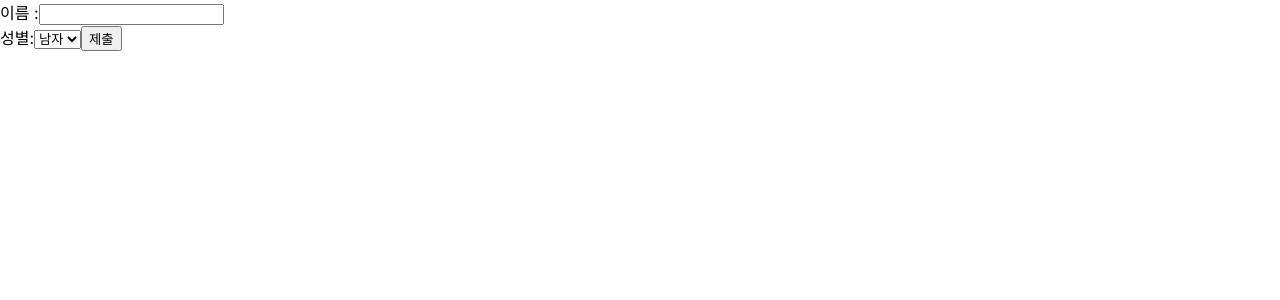
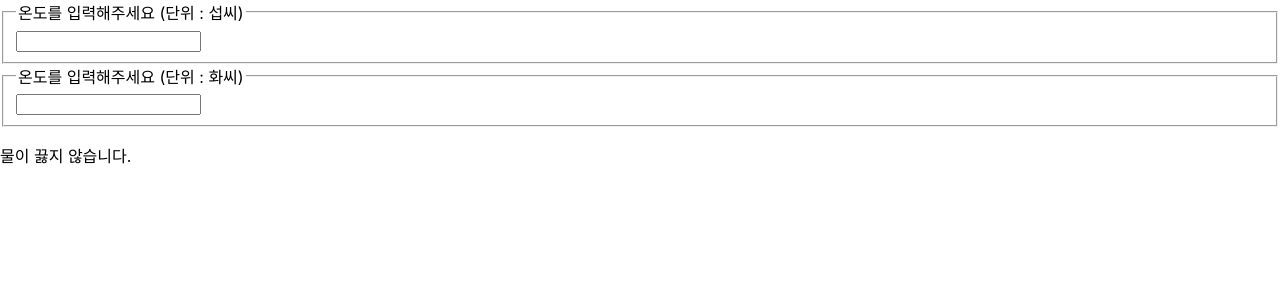
Before and after one commit to KimSuMin123/react-practice, a React (Create React App) app: page / in a window 1280 px wide. Shown: the top 300 px of the page. Built offline with nearby package versions, Linux system fonts and the light colour scheme.

Commit message:
chapter_12 실습 업로드

```diff
--- /dev/null
+++ b/src/chapter_12/Calculator.jsx
@@ -0,0 +1,66 @@
+import React, { useState } from "react";
+import TemperatureInput from "./TemperatureInput";
+
+function BoilingVerdict (props) {
+    if (props.celsius >= 100) {
+        return <p>물이 끓습니다.</p>;
+    }
+    return <p>물이 끓지 않습니다.</p>;
+}
+
+function toCelsius (fahrenheit) {
+    return ((fahrenheit - 32) * 5) / 9;
+}
+
+function toFahrenheit (celsius) {
+    return (celsius * 9) / 5 + 32;
+}
+
+function tryConvert (temperature, convert) {
+    const input = parseFloat (temperature);
+    if (Number.isNaN(input)) {
+        return "";
+    }
+    const output = convert(input);
+    const rounded = Math.round(output * 100) / 1000;
+    return rounded.toString();
+}
+
+function Calculator (props) {
+    const [temperature, setTemperature] = useState("");
+    const [scale, setScale] = useState("c");
+
+    const handleCelsiusChange = (temperature) => {
+        setTemperature(temperature);
+        setScale("c");
+    }
+
+    const handleFahrenheitChange = (temperature) => {
+        setTemperature(temperature);
+        setScale("f");
+    }
+
+    const celsius =
+        scale === "f" ? tryConvert(temperature, toCelsius) : temperature;
+
+    const fahrenheit =
+        scale === "c" ? tryConvert(temperature, toFahrenheit) : temperature;
+
+    return (
+        <div>
+            <TemperatureInput
+                scale = "c"
+                temperature = {celsius}
+                onTemperatureChange = {handleCelsiusChange}
+            />
+            <TemperatureInput
+                scale = "f"
+                temperature = {fahrenheit}
+                onTemperatureChange = {handleFahrenheitChange}
+            />
+            <BoilingVerdict celsius = {parseFloat(celsius)} />
+        </div>
+    );
+}
+
+export default Calculator;
--- /dev/null
+++ b/src/chapter_12/TemperatureInput.jsx
@@ -0,0 +1,22 @@
+const scaleNames = {
+    c : "섭씨",
+    f : "화씨",
+};
+
+function TemperatureInput (props) {
+
+    const handleChange = (event) => {
+        props.onTemperatureChange (event.target.value);
+    };
+
+    return (
+        <fieldset>
+            <legend>
+                온도를 입력해주세요 (단위 : {scaleNames[props.scale]})
+            </legend>
+            <input value = {props.temperature} onChange = {handleChange} />
+        </fieldset>
+    )
+}
+
+export default TemperatureInput;
--- a/src/index.js
+++ b/src/index.js
@@ -15,11 +15,13 @@ import ConfirmButton from './chapter_08/ConfirmButton';
 import LandingPage from './chapter_09/LandingPage';
 import AttendanceBook from './chapter_10/AttendanceBook';
 import SignUp from './chapter_11/SignUp';
+import TemperatureInput from './chapter_12/TemperatureInput';
+import Calculator from './chapter_12/Calculator';
 
 const root = ReactDOM.createRoot(document.getElementById('root'));
 root.render(
   <React.StrictMode>
-    <SignUp/>
+    <Calculator />
   </React.StrictMode>
 );
 
```
